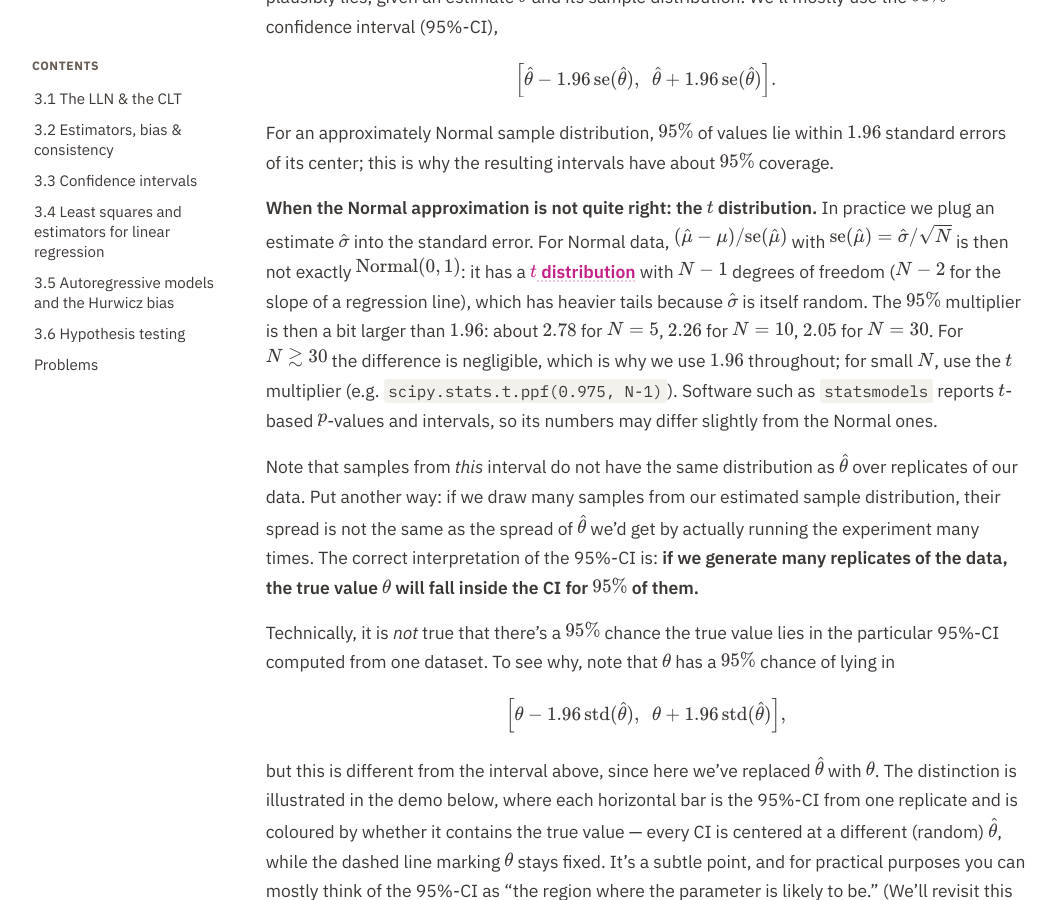
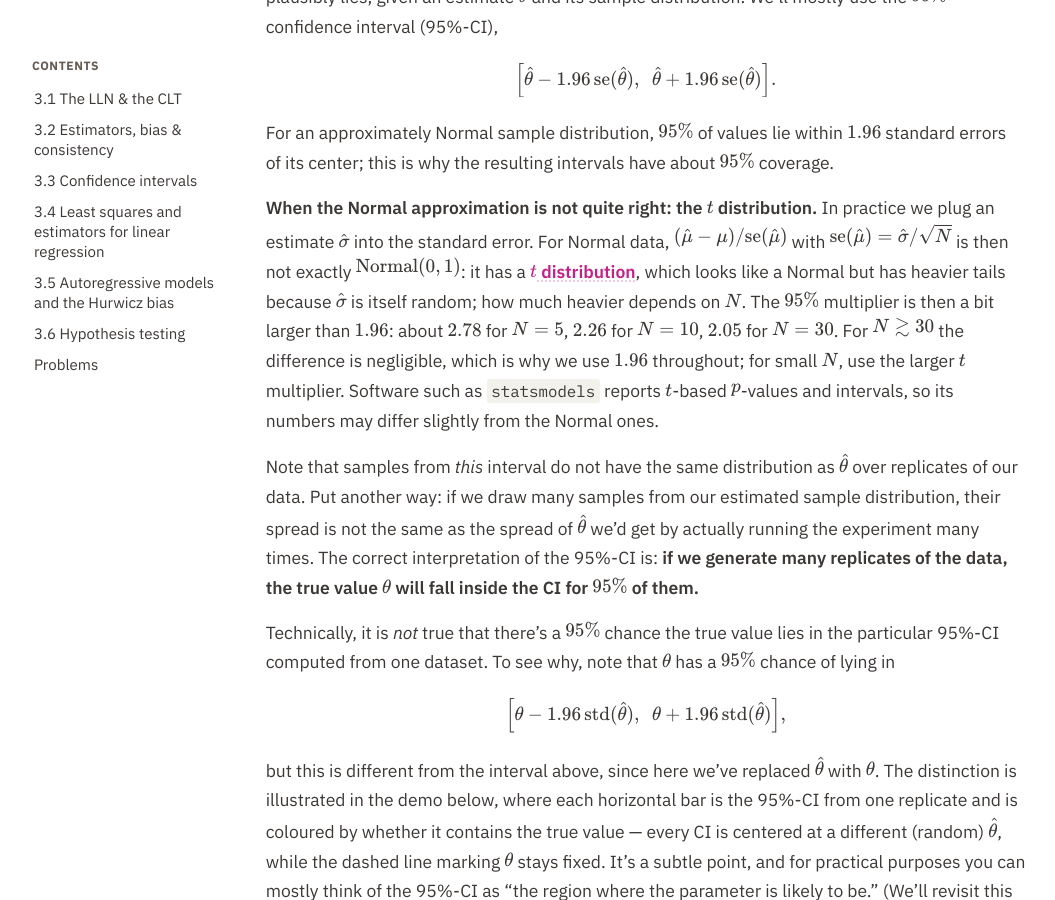
Before and after one commit to elevien/math50_2026, a Jekyll site: the page built from unit3/index.md, in a window 1280 px wide and 900 px high, scrolled down 8131 px. Shown: the whole window, without its empty margins (110-1165 px from the left). Built offline with Jekyll 4.4.1, drawn with Linux system fonts in a browser that asks for light colours; some of the changed text lies outside the part shown.

Commit message:
Publish from math50_sandbox@4d03bd2

````diff
--- a/unit3/index.md
+++ b/unit3/index.md
@@ -268,7 +268,7 @@ $$ \hat\sigma_0^2 = \frac12\big[(Y_1-\overline Y)^2+(Y_2-\overline Y)^2\big], \q
 
 <ol type="a">
 <li>Show that $\hat\sigma_0^2 = \frac14(Y_1-Y_2)^2$.</li>
-<li>Using $\text{var}(Y_1-Y_2)=2\sigma^2$, compute $E[\hat\sigma_0^2]$ in terms of $\sigma^2$.</li>
+<li>Compute $E[\hat\sigma_0^2]$ in terms of $\sigma^2$.</li>
 <li>Confirm this matches $\frac{N-1}{N}\sigma^2$ for $N=2$.</li>
 </ol>
 </div>
@@ -322,7 +322,7 @@ $$ \hat\mu_a=\frac{\overline Y}{1+a}. $$
 Let $Y_1,\dots,Y_N\sim\text{Normal}(\mu,\sigma^2)$. To estimate $\mu^2$ we use $\overline Y^{\,2}$.
 
 <ol type="a">
-<li>Using $\text{var}(\overline Y)=E[\overline Y^{\,2}]-E[\overline Y]^2$, show that $E[\overline Y^{\,2}]=\mu^2+\sigma^2/N$.</li>
+<li>Compute $E[\overline Y^{\,2}]$.</li>
 <li>Is $\overline Y^{\,2}$ an unbiased estimator of $\mu^2$? Is it consistent?</li>
 <li>Even though $\overline Y$ is unbiased for $\mu$, $\overline Y^{\,2}$ is not unbiased for $\mu^2$. In one sentence, why not?</li>
 </ol>
@@ -334,10 +334,10 @@ Let $Y_1,\dots,Y_N\sim\text{Normal}(\mu,\sigma^2)$. To estimate $\mu^2$ we use $
 Let $Y_1,\dots,Y_N\sim\text{Bernoulli}(q)$ and suppose we know $q<1/2$. Besides $\hat q=\overline Y$, we could estimate the variance with $\hat\sigma_0^2=\frac1N\sum_i(Y_i-\overline Y)^2$ and then solve $\hat\sigma_0^2=q(1-q)$ for $q$.
 
 <ol type="a">
-<li>Expanding the square gives $\hat\sigma_0^2=\frac1N\sum_iY_i^2-\overline Y^{\,2}$. Since each $Y_i$ is $0$ or $1$, $Y_i^2=Y_i$. Use this to show that $\hat\sigma_0^2=\overline Y(1-\overline Y)$.</li>
+<li>Show that $\hat\sigma_0^2=\overline Y(1-\overline Y)$. (Hint: each $Y_i$ is $0$ or $1$.)</li>
 <li>Solve $v=q(1-q)$ for $q$. There are two solutions; which one should we use, and why do we need to know $q<1/2$?</li>
 <li>Plug in $v=\hat\sigma_0^2$ and show that the new estimator is $\min(\overline Y,\,1-\overline Y)$.</li>
-<li>Is this estimator biased? (Hint: compare it with $\overline Y$.)</li>
+<li>Is this estimator biased?</li>
 </ol>
 </div>
 
@@ -351,7 +351,7 @@ $$ \Big[\hat\theta - 1.96\,\text{se}(\hat\theta),\ \ \hat\theta + 1.96\,\text{se
 
 For an approximately Normal sample distribution, $95\%$ of values lie within $1.96$ standard errors of its center; this is why the resulting intervals have about $95\%$ coverage.
 
-**When the Normal approximation is not quite right: the $t$ distribution.** In practice we plug an estimate $\hat\sigma$ into the standard error. For Normal data, $(\hat\mu-\mu)/\text{se}(\hat\mu)$ with $\text{se}(\hat\mu)=\hat\sigma/\sqrt N$ is then not exactly $\text{Normal}(0,1)$: it has a <span class="term">[$t$ distribution](https://en.wikipedia.org/wiki/Student%27s_t-distribution)</span> with $N-1$ degrees of freedom ($N-2$ for the slope of a regression line), which has heavier tails because $\hat\sigma$ is itself random. The $95\%$ multiplier is then a bit larger than $1.96$: about $2.78$ for $N=5$, $2.26$ for $N=10$, $2.05$ for $N=30$. For $N\gtrsim30$ the difference is negligible, which is why we use $1.96$ throughout; for small $N$, use the $t$ multiplier (e.g. `scipy.stats.t.ppf(0.975, N-1)`). Software such as `statsmodels` reports $t$-based $p$-values and intervals, so its numbers may differ slightly from the Normal ones.
+**When the Normal approximation is not quite right: the $t$ distribution.** In practice we plug an estimate $\hat\sigma$ into the standard error. For Normal data, $(\hat\mu-\mu)/\text{se}(\hat\mu)$ with $\text{se}(\hat\mu)=\hat\sigma/\sqrt N$ is then not exactly $\text{Normal}(0,1)$: it has a <span class="term">[$t$ distribution](https://en.wikipedia.org/wiki/Student%27s_t-distribution)</span>, which looks like a Normal but has heavier tails because $\hat\sigma$ is itself random; how much heavier depends on $N$. The $95\%$ multiplier is then a bit larger than $1.96$: about $2.78$ for $N=5$, $2.26$ for $N=10$, $2.05$ for $N=30$. For $N\gtrsim30$ the difference is negligible, which is why we use $1.96$ throughout; for small $N$, use the larger $t$ multiplier. Software such as `statsmodels` reports $t$-based $p$-values and intervals, so its numbers may differ slightly from the Normal ones.
 
 Note that samples from *this* interval do not have the same distribution as $\hat\theta$ over replicates of our data. Put another way: if we draw many samples from our estimated sample distribution, their spread is not the same as the spread of $\hat\theta$ we'd get by actually running the experiment many times. The correct interpretation of the 95%-CI is: **if we generate many replicates of the data, the true value $\theta$ will fall inside the CI for $95\%$ of them.**
 
@@ -601,7 +601,7 @@ We further assume that $Y_t\mid Y_{t-1}$ is independent of $Y_{t-2},Y_{t-3},...$
 <div class="example" markdown="1">
 #### Example
 
-<u>Question:</u> Simulate many AR(1) series with true $\beta_1=0.6$ (and $\beta_0=0$), and estimate $\beta_1$ by least squares (regressing $Y_t$ on $Y_{t-1}$, no intercept) in each. Does the average of these estimates match $0.6$? What happens as the series gets longer?
+<u>Question:</u> Simulate many AR(1) series with true $\beta_1=0.6$ (and $\beta_0=0$), and estimate $\beta_1$ by least squares (regressing $Y_t$ on $Y_{t-1}$, no intercept) in each. Does the average of these estimates match $0.6$? What happens as the series gets longer (larger $N$, the number of time points)?
 
 <u>Solution:</u>
 
@@ -611,36 +611,36 @@ import numpy as np
 rng = np.random.default_rng(42)
 beta1 = 0.6
 
-def fit_beta1_hat(T):
-    eps = rng.normal(size=T)
-    Y = np.empty(T)
+def fit_beta1_hat(N):
+    eps = rng.normal(size=N)
+    Y = np.empty(N)
     Y[0] = eps[0]
-    for t in range(1, T):
+    for t in range(1, N):
         Y[t] = beta1 * Y[t - 1] + eps[t]
     y_lag, y = Y[:-1], Y[1:]
     return np.sum(y_lag * y) / np.sum(y_lag**2)
 
-for T in [10, 50, 200]:
-    beta1_hats = [fit_beta1_hat(T) for _ in range(20_000)]
-    print(f"T={T}: average beta1_hat = {np.mean(beta1_hats):.3f}")
+for N in [10, 50, 200]:
+    beta1_hats = [fit_beta1_hat(N) for _ in range(20_000)]
+    print(f"N={N}: average beta1_hat = {np.mean(beta1_hats):.3f}")
 ```
 
 which prints
 
-| $T$ | average $\hat\beta_1$ |
+| $N$ | average $\hat\beta_1$ |
 |---|---|
 | 10 | 0.506 |
 | 50 | 0.577 |
 | 200 | 0.595 |
 
-At every $T$ the average estimate falls short of the true $\beta_1=0.6$, and the gap shrinks as $T$ grows: $\hat\beta_1$ is biased downward in any finite sample, but consistent.
+At every $N$ the average estimate falls short of the true $\beta_1=0.6$, and the gap shrinks as $N$ grows: $\hat\beta_1$ is biased downward in any finite sample, but consistent.
 </div>
 
-The bias in the example above can be understood as follows. For the no-intercept AR(1) model, it can be shown (Hurwicz, 1950) that for large $T$,
+The bias in the example above can be understood as follows. For the no-intercept AR(1) model, it can be shown (Hurwicz, 1950) that for large $N$,
 
-$$ E[\hat\beta_1] - \beta_1 \approx -\frac{2\beta_1}{T}. $$
+$$ E[\hat\beta_1] - \beta_1 \approx -\frac{2\beta_1}{N}. $$
 
-This matches the simulation: with $\beta_1=0.6$, the formula predicts a bias of about $-0.024$ at $T=50$ and $-0.006$ at $T=200$, both close to what we observed above (the match is worse at $T=10$, since the formula is only a leading-order approximation for large $T$). The bias vanishes as $T\to\infty$, consistent with $\hat\beta_1$ being a consistent estimator, but at any finite $T$ it pulls the estimate toward $0$ &mdash; least squares systematically underestimates how persistent the process really is. This finite-sample downward bias of the AR(1) least-squares estimator is known as the <span class="term">[Hurwicz bias](https://en.wikipedia.org/wiki/Autoregressive_model#Hurwicz_bias)</span>.
+This matches the simulation: with $\beta_1=0.6$, the formula predicts a bias of about $-0.024$ at $N=50$ and $-0.006$ at $N=200$, both close to what we observed above (the match is worse at $N=10$, since the formula is only a leading-order approximation for large $N$). The bias vanishes as $N\to\infty$, consistent with $\hat\beta_1$ being a consistent estimator, but at any finite $N$ it pulls the estimate toward $0$ &mdash; least squares systematically underestimates how persistent the process really is. This finite-sample downward bias of the AR(1) least-squares estimator is known as the <span class="term">[Hurwicz bias](https://en.wikipedia.org/wiki/Autoregressive_model#Hurwicz_bias)</span>.
 
 <details class="practice-section" markdown="1">
 <summary><h3>Drill</h3></summary>
@@ -651,8 +651,8 @@ This matches the simulation: with $\beta_1=0.6$, the formula predicts a bias of
 Consider the AR(1) model $Y_t\mid Y_{t-1}\sim\text{Normal}(\beta_1Y_{t-1}+\beta_0,\sigma_\epsilon^2)$ with $\lvert\beta_1\rvert<1$. As $t\to\infty$, the distribution of $Y_t$ settles down to a fixed <span class="term">[stationary distribution](https://en.wikipedia.org/wiki/Stationary_process)</span> that no longer depends on $t$ &mdash; that is, $Y_t$ and $Y_{t-1}$ have the same mean $\mu$ and the same variance $v$.
 
 <ol type="a">
-  <li>Using $E[Y_t]=E[Y_{t-1}]=\mu$ and taking the expectation of both sides of the model equation, write an equation for $\mu$ and solve for it in terms of $\beta_0,\beta_1$.</li>
-  <li>Using $\operatorname{var}(Y_t)=\operatorname{var}(Y_{t-1})=v$, and that $Y_{t-1}$ and the noise term are independent, write an equation for $v$ and solve for it in terms of $\beta_1,\sigma_\epsilon^2$.</li>
+  <li>Find $\mu$ in terms of $\beta_0,\beta_1$.</li>
+  <li>Find $v$ in terms of $\beta_1,\sigma_\epsilon^2$.</li>
   <li>Why do we need $\lvert\beta_1\rvert<1$ for a stationary distribution to exist? What happens to $v$ as $\beta_1\to1$?</li>
   <li>Simulate one long AR(1) series with $\beta_0=1,\beta_1=0.7,\sigma_\epsilon^2=4$, discard the first $500$ steps as "burn-in," and compare a histogram of the remaining values to the stationary Normal distribution you derived in (a) and (b).</li>
 </ol>
@@ -716,6 +716,24 @@ The example above is unusually simple ($\sigma_\epsilon$ known, binary predictor
 ### $p$-values and confidence intervals
 
 The $p$-value is about the "tail" of the sample distribution &mdash; its far ends. There's a natural connection to confidence intervals, which also measure the width of the sample distribution. In the simple Normal case above, testing $H_0:\beta_1=0$ at the $5\%$ level is equivalent to checking whether $0$ is outside the $95\%$ confidence interval for $\beta_1$. More generally, the two-sided $p$-value is the smallest significance level at which the null value would be excluded by the corresponding two-sided confidence interval.
+
+<details class="practice-section" markdown="1">
+<summary><h3>Drill</h3></summary>
+
+<div class="exercise" markdown="1">
+#### The test statistic and $R^2$
+
+For a single-predictor regression fitted by least squares, let $\hat T=\hat\beta_1/\text{se}(\hat\beta_1)$ be the test statistic for $H_0:\beta_1=0$. (Recall from [Section 3.4](#sec-3-4) that $R^2$ equals the squared sample correlation between $X$ and $Y$.)
+
+<ol type="a">
+<li>Show that
+$$ \hat T^2=(N-2)\,\frac{R^2}{1-R^2}. $$
+</li>
+<li>With $N=30$ data points, what $R^2$ gives $\lvert\hat T\rvert=1.96$, so that $p_v=0.05$? Is it possible to have $R^2=0.99$ and $p_v=0.5$?</li>
+</ol>
+</div>
+
+</details>
 
 ## Problems {#problems}
 
@@ -859,7 +877,7 @@ Let $Y_1,\dots,Y_N\sim\text{Uniform}(0,L)$ where $L$ is unknown. Two ideas for e
 $$ \hat L_1=\max_i Y_i, \qquad \hat L_2=2\overline Y. $$
 
 <ol type="a">
-<li>Without computing anything, say whether you think each estimator is biased, and if so in which direction. (Hint: can $\hat L_1$ ever be larger than $L$? What is $E[Y_i]$?)</li>
+<li>Without computing anything, say whether you think each estimator is biased, and if so in which direction. </li>
 <li>Check your answers with a simulation: for $L=1$ and $N=5$, generate many replicates of the data, compute $\hat L_1$ and $\hat L_2$ for each, and estimate the bias and the variance of both estimators.</li>
 <li>Repeat for a few larger $N$. Are both estimators consistent? Which has the smaller MSE?</li>
 </ol>
````
Also changed, not shown: 2 other files.
